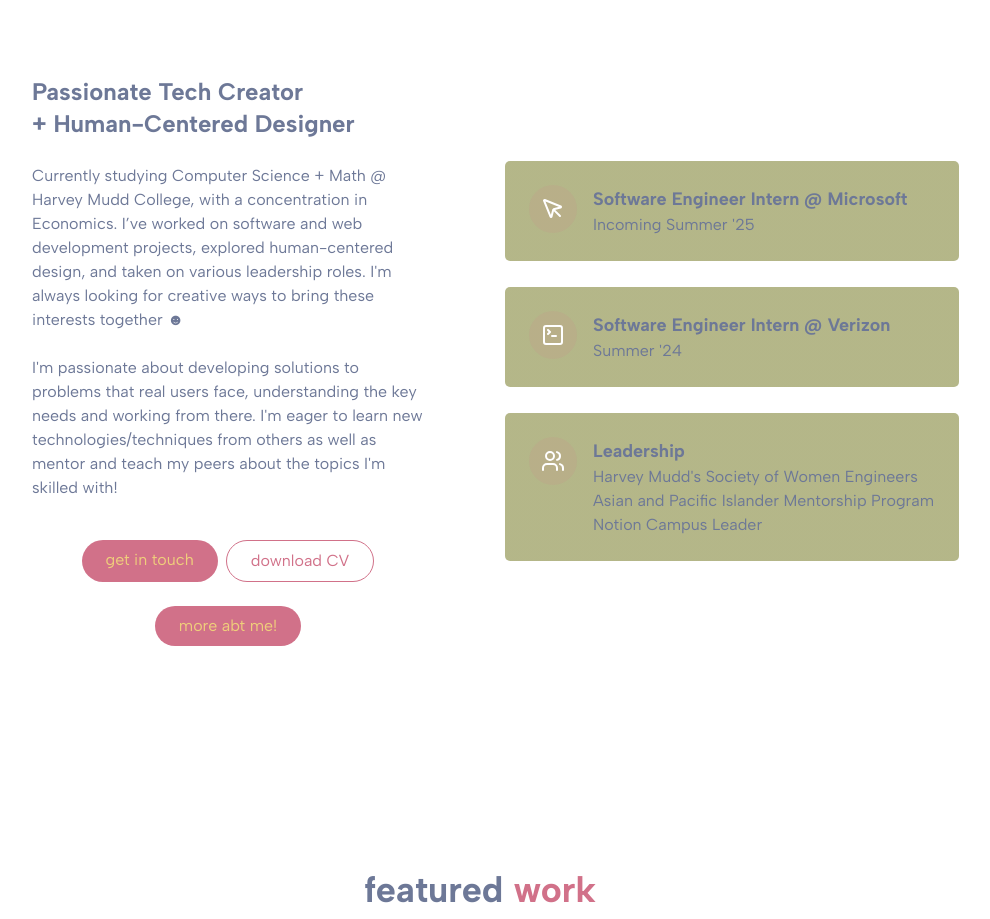
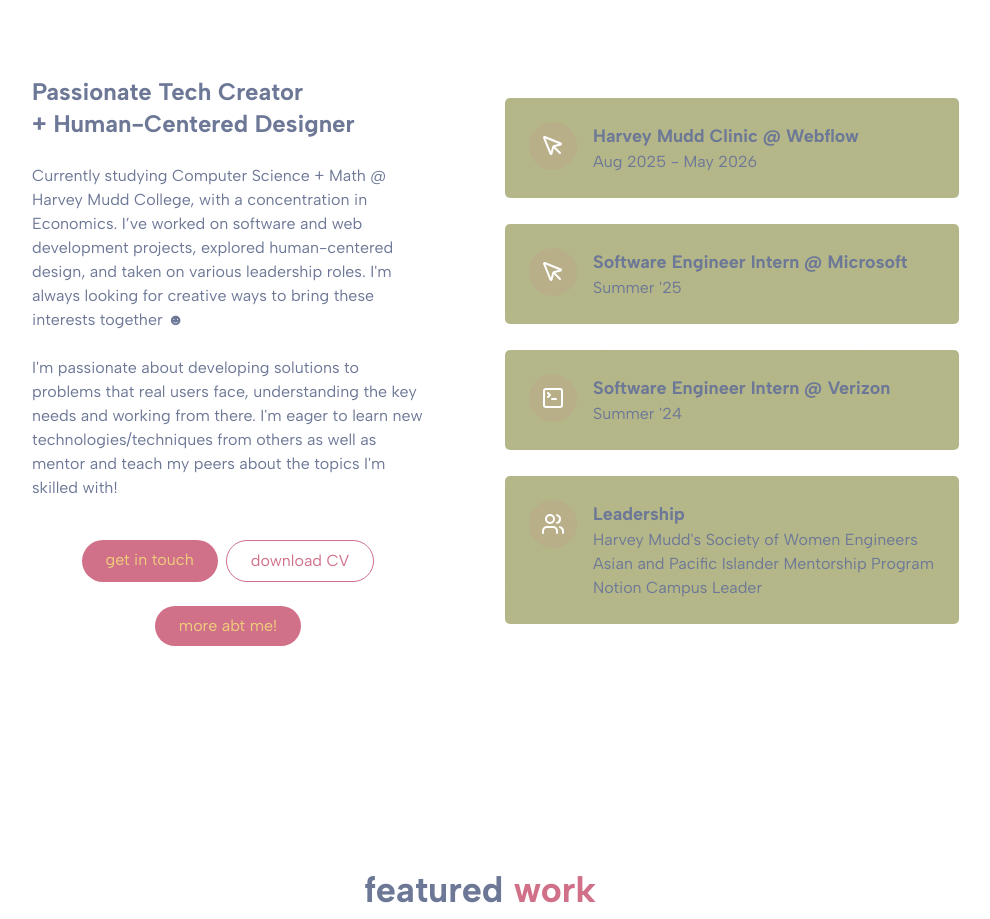
Before and after one commit to shreyareddi/shreyareddi, a React (Vite) app: page / in a window 1280 px wide. Shown: the part 940-1859 px from the top of the page, without its empty margins (160-1150 px from the left). Built offline with nearby package versions, Linux system fonts and the light colour scheme; no server answers.

Commit message:
updated about

```diff
--- a/src/components/AboutSection.jsx
+++ b/src/components/AboutSection.jsx
@@ -59,9 +59,22 @@ export const AboutSection = () => {
                   <MousePointer className="h-6 w-6 text-white" />
                 </div>
                 <div className="text-left">
+                  <h4 className="font-semibold text-lg"> Harvey Mudd Clinic @ Webflow </h4>
+                  <p className="text-muted-foreground">
+                    Aug 2025 - May 2026
+                  </p>
+                </div>
+              </div>
+            </div>
+            <div className="gradient-border p-6 card-hover">
+              <div className="flex items-start gap-4">
+                <div className="p-3 rounded-full bg-primary/10">
+                  <MousePointer className="h-6 w-6 text-white" />
+                </div>
+                <div className="text-left">
                   <h4 className="font-semibold text-lg"> Software Engineer Intern @ Microsoft </h4>
                   <p className="text-muted-foreground">
-                    Incoming Summer '25
+                    Summer '25
                   </p>
                 </div>
               </div>
```
